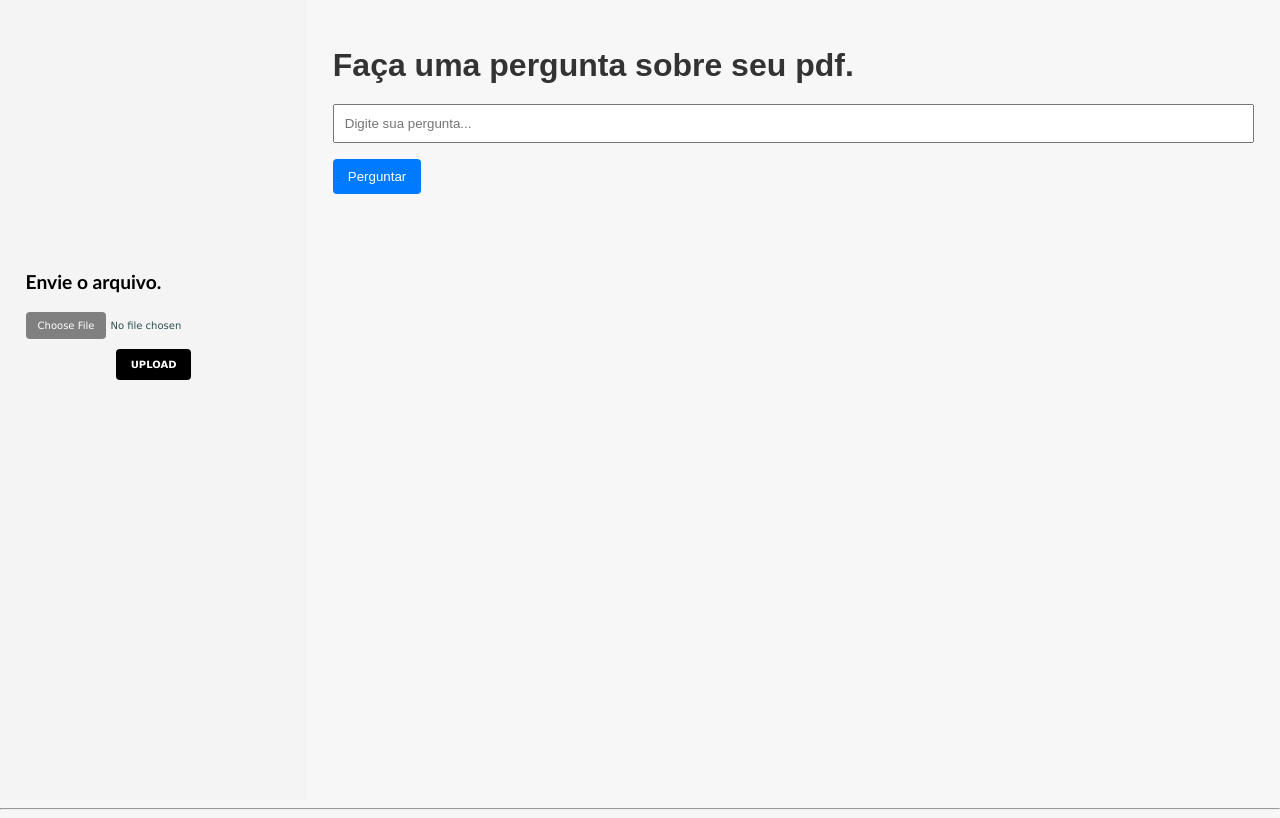
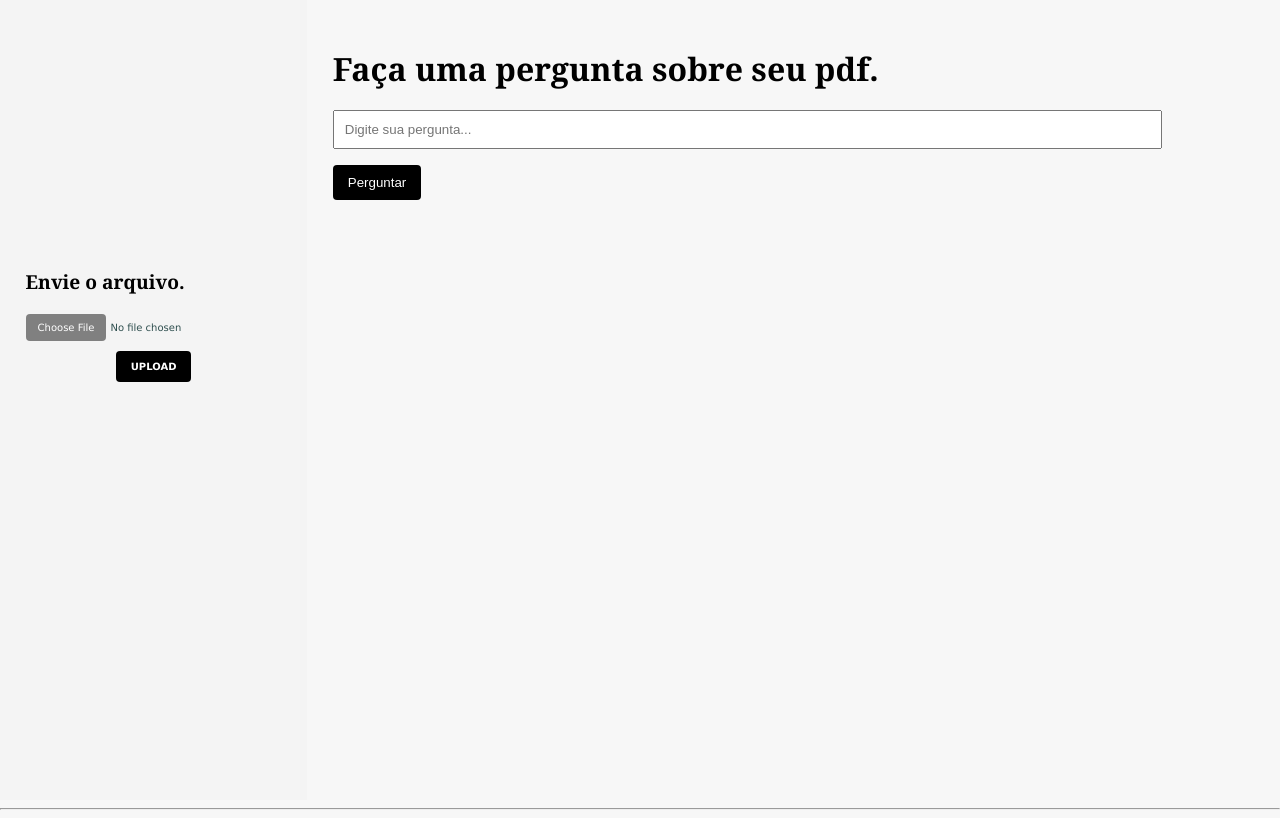
Before and after one commit to RangelBeatriz/qa-app, a FastAPI app: page / in a window 1280 px wide. Run offline with FastAPI, Linux system fonts and the light colour scheme.

Commit message:
First mock version of front-end finalized.

```diff
--- a/static/style.css
+++ b/static/style.css
@@ -29,7 +29,7 @@ html, body {
   }
 
 #sidebar-title {
-  font-family: 'Trebuchet MS', 'Lucida Sans Unicode', 'Lucida Grande', 'Lucida Sans', Arial, sans-serif;
+  font-family:Cambria, Cochin, Georgia, Times, 'Times New Roman', serif;
   font-size: clamp(1rem, 1.5vw, 1.5rem);
   }
 
@@ -44,9 +44,10 @@ form {
 
 input[type="text"] {
   padding: 10px;
-  width: 100%;
+  width: 90%;
   box-sizing: border-box;
   margin-bottom: 2vh;
+
 }
 
 input[type="file"] {
@@ -89,7 +90,7 @@ input[type="file"]::-webkit-file-upload-button:hover {
 
 button {
     padding: 10px 15px;
-    background-color: #007bff;
+    background-color: #000000;
     color: white;
     border: none;
     cursor: pointer;
@@ -105,3 +106,9 @@ button:hover {
     font-weight: bold;
     color: #333;
   }
+
+#qa-title {
+  font-family:Cambria, Cochin, Georgia, Times, 'Times New Roman', serif;
+  color: #000000;
+  font-size: 2em;
+}
--- a/templates/index.html
+++ b/templates/index.html
@@ -25,7 +25,7 @@
 
     <!-- Right Main Content -->
     <div id="main">
-      <h1>Faça uma pergunta sobre seu pdf.</h1>
+      <h1 id="qa-title">Faça uma pergunta sobre seu pdf.</h1>
       <form id="qaForm">
         <input type="text" id="question" placeholder="Digite sua pergunta..." required />
         <button type="submit">Perguntar</button>
```
